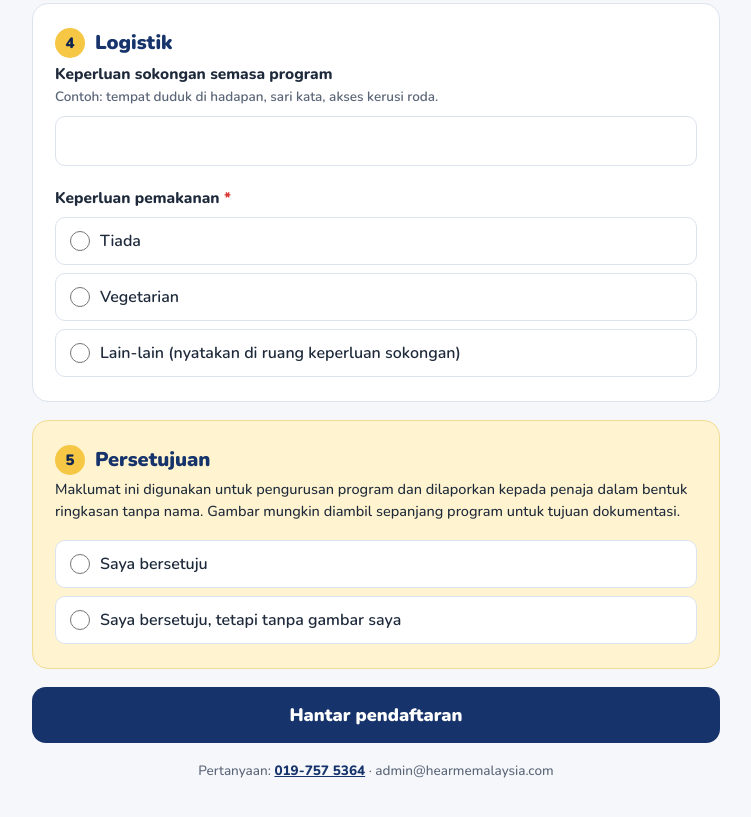
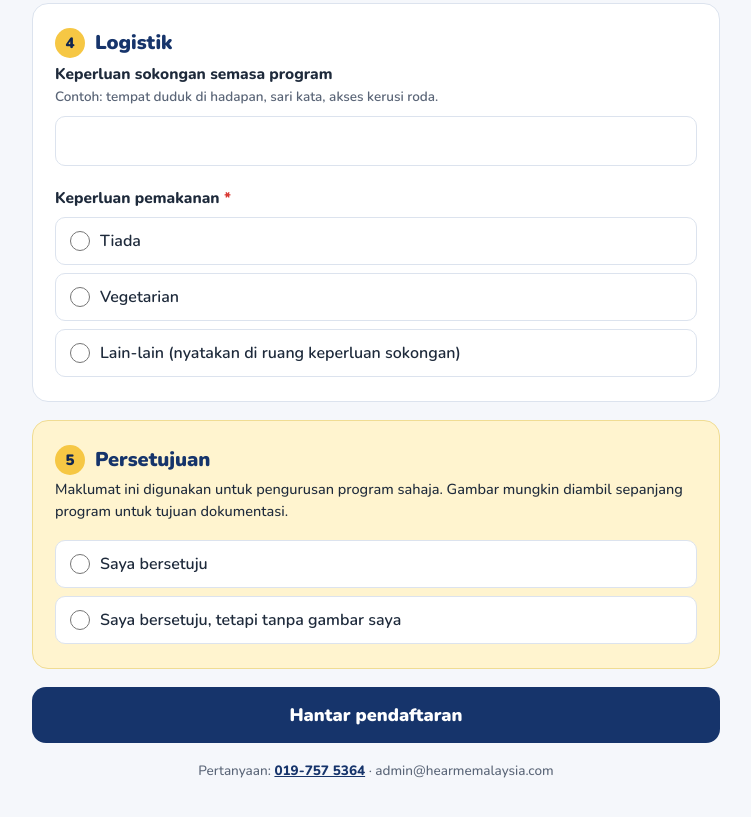
Before and after one commit to mawaddah-GH/pendaftaran-PKI-2026, a plain HTML site: page index.html in a window 1280 px wide. Shown: the part 3140-3957 px from the top of the page, without its empty margins (264-1015 px from the left). Drawn offline with nearby package versions, Linux system fonts and the light colour scheme.

Commit message:
Buang ayat laporan kepada penaja
Co-Authored-By: Claude Opus 5.5 <noreply@anthropic.com>
Claude-Session: https://claude.ai/code/session_01S1YrUFCqq48X4saonoMQCL

```diff
--- a/index.html
+++ b/index.html
@@ -218,7 +218,7 @@ button[disabled]{opacity:.6;cursor:wait}
 
   <div class="sec consent">
     <h2><span class="n">5</span>Persetujuan</h2>
-    <p class="hint" style="color:var(--ink)">Maklumat ini digunakan untuk pengurusan program dan dilaporkan kepada penaja dalam bentuk ringkasan tanpa nama. Gambar mungkin diambil sepanjang program untuk tujuan dokumentasi.</p>
+    <p class="hint" style="color:var(--ink)">Maklumat ini digunakan untuk pengurusan program sahaja. Gambar mungkin diambil sepanjang program untuk tujuan dokumentasi.</p>
     <div class="q" data-group="persetujuan"><div class="opts" role="radiogroup" aria-label="Persetujuan">
         <label class="opt" style="background:#fff"><input type="radio" name="persetujuan" value="Bersetuju (termasuk gambar)">Saya bersetuju</label>
         <label class="opt" style="background:#fff"><input type="radio" name="persetujuan" value="Bersetuju, tanpa gambar saya">Saya bersetuju, tetapi tanpa gambar saya</label>
```
